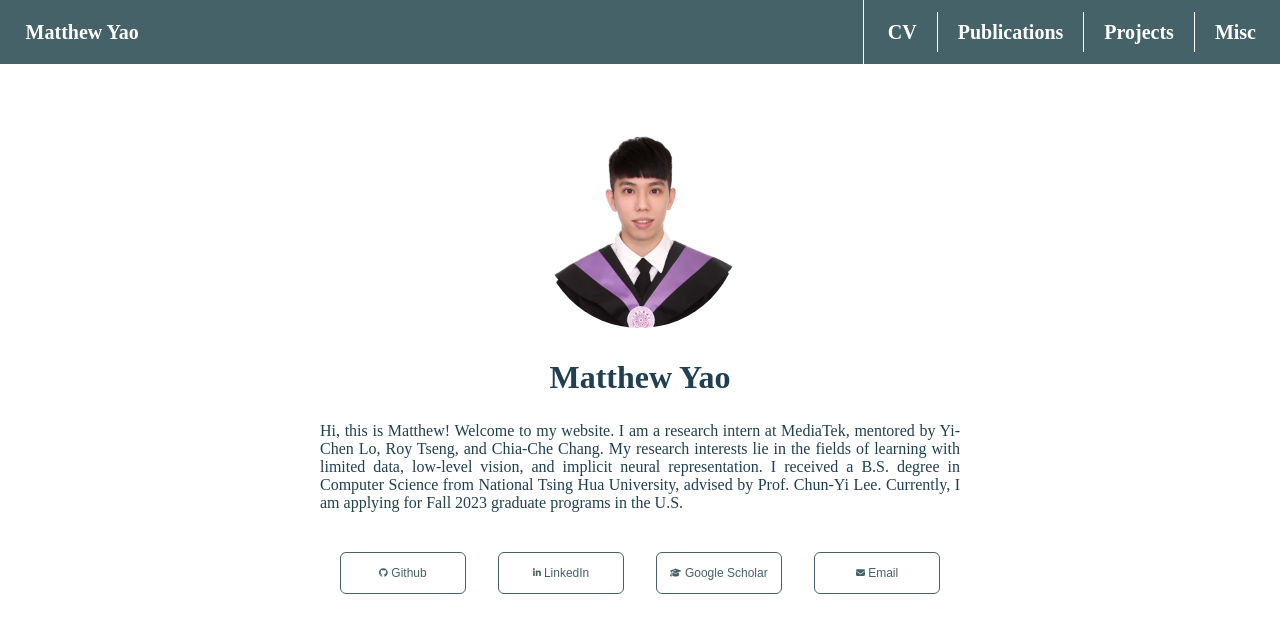
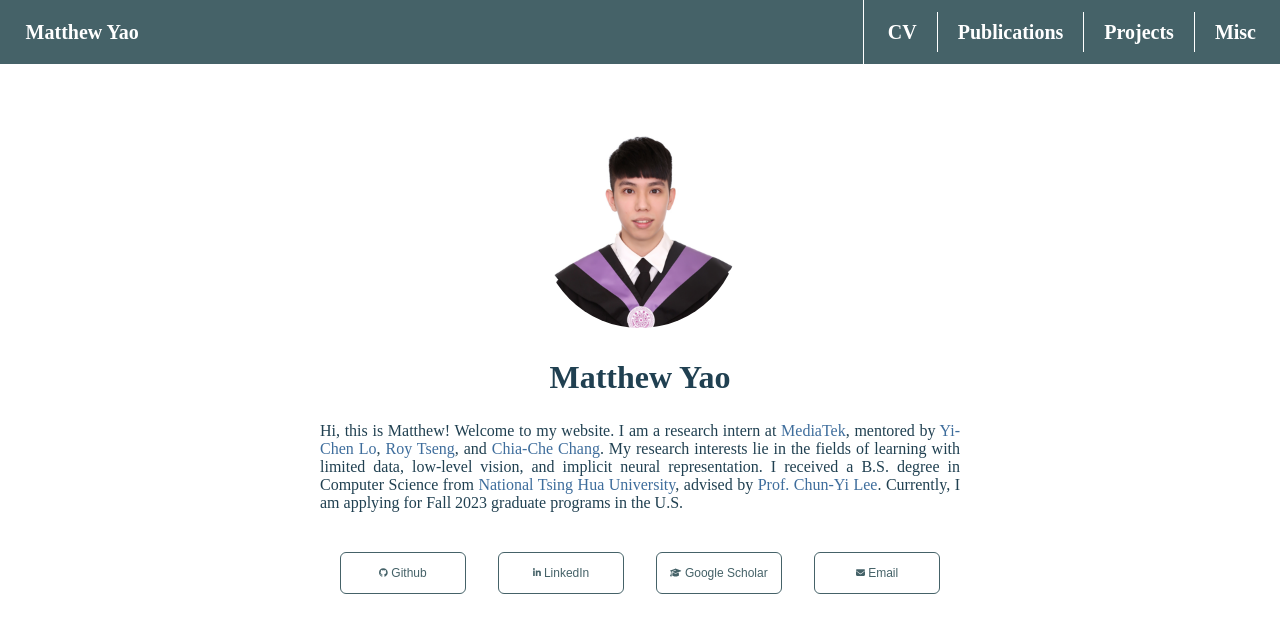
Before and after one commit to JNNNNYao/my-website, a React (Create React App) app: page / in a window 1280 px wide. Shown: the top 632 px of the page. Built offline with nearby package versions, Linux system fonts and the light colour scheme.

Commit message:
update information

```diff
--- a/src/css/Index.scss
+++ b/src/css/Index.scss
@@ -6,11 +6,11 @@
 
     a {
         text-decoration: none;
-        color: _palette(one);
+        color: _palette(six);
     }
 
     a:visited {
-        color: _palette(one);
+        color: _palette(six);
     }
 
     @media (hover: hover) {
--- a/src/pages/Index.js
+++ b/src/pages/Index.js
@@ -22,7 +22,7 @@ function Index() {
                 {/* <h2>About</h2> */}
                 <p>
                 Hi, this is Matthew! Welcome to my website.
-                I am a research intern at <a href='https://www.mediatek.com/'>MediaTek</a>, mentored by Yi-Chen Lo, Roy Tseng, and Chia-Che Chang. My research interests lie in the fields of learning with limited data, low-level vision, and implicit neural representation.
+                I am a research intern at <a href='https://www.mediatek.com/'>MediaTek</a>, mentored by <a href='https://scholar.google.com.tw/citations?user=EPYQ48sAAAAJ&hl=zh-TW'>Yi-Chen Lo</a>, <a href='https://github.com/roytseng-tw'>Roy Tseng</a>, and <a href='https://scholar.google.com.tw/citations?user=FK1RcpoAAAAJ&hl=zh-TW'>Chia-Che Chang</a>. My research interests lie in the fields of learning with limited data, low-level vision, and implicit neural representation.
                 I received a B.S. degree in Computer Science from <a href='https://nthu-en.site.nthu.edu.tw/'>National Tsing Hua University</a>, advised by <a href='http://elsalab.ai/about'>Prof. Chun-Yi Lee</a>.
                 Currently, I am applying for Fall 2023 graduate programs in the U.S.
                 </p>
```
